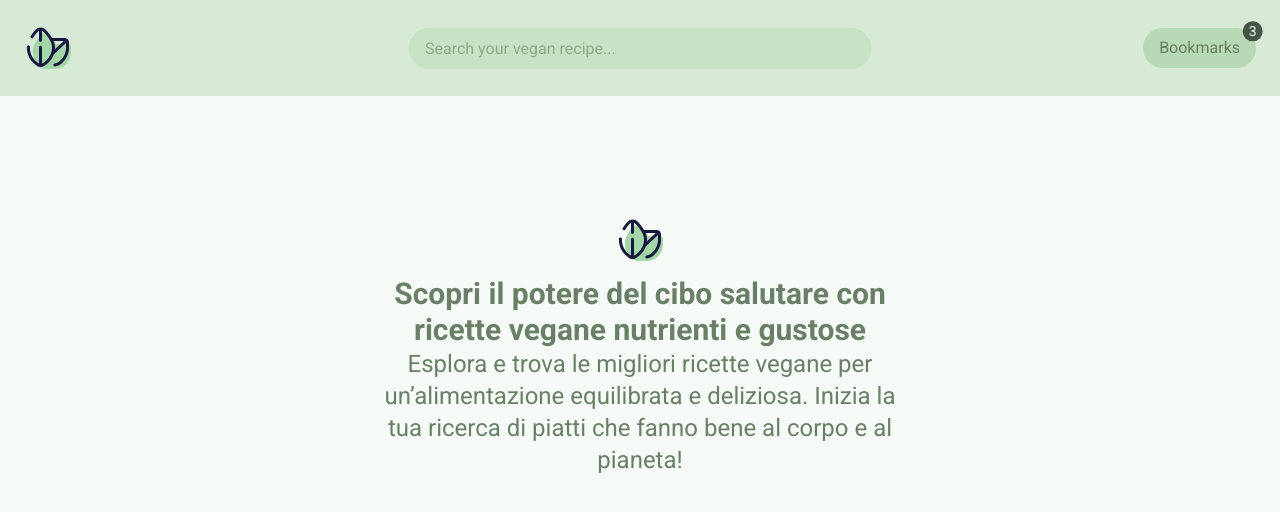
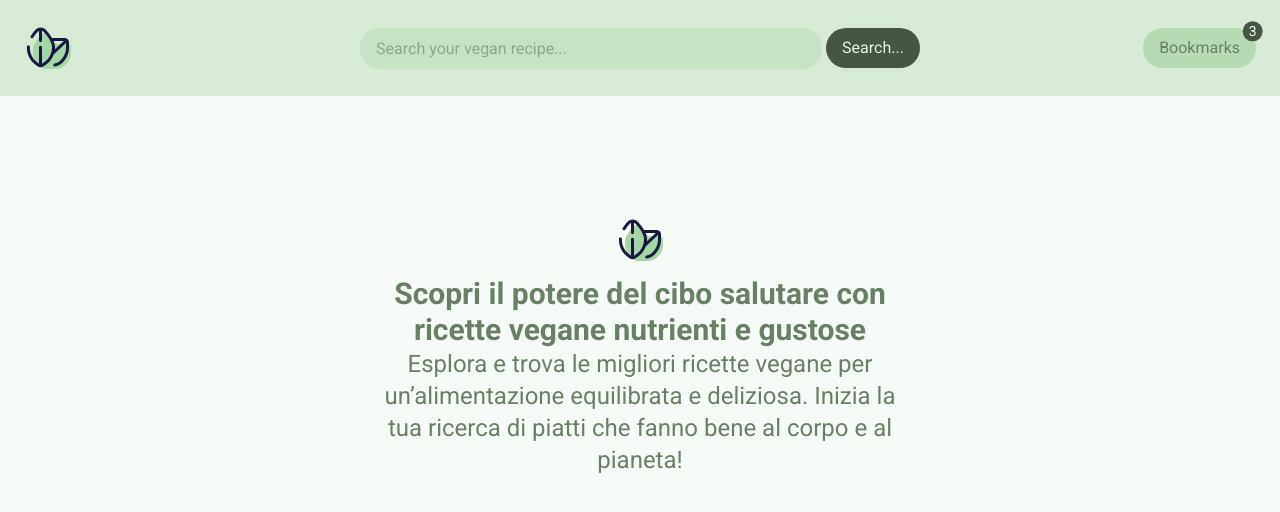
Before and after one commit to Pgalli992/s2i_react, a React (Vite) app: page / in a window 1280 px wide. Shown: the top 512 px of the page. Built offline with nearby package versions, Linux system fonts and the light colour scheme.

Commit message:
working on search button

```diff
--- a/src/ui/Bookmarks.jsx
+++ b/src/ui/Bookmarks.jsx
@@ -1,4 +1,4 @@
-import Badge from "./badge";
+import Badge from "./Badge";
 
 function Bookmarks() {
   return (
--- a/src/ui/Button.jsx
+++ b/src/ui/Button.jsx
@@ -2,7 +2,7 @@ function Button({ text = "Button", onClick = null }) {
   return (
     <div>
       <button
-        className="rounded-xl bg-primary-900 px-4 py-2 text-primary-100"
+        className="rounded-full bg-primary-900 px-4 py-2 text-primary-100"
         onClick={onClick}
       >
         {text}
--- a/src/ui/SearchBar.jsx
+++ b/src/ui/SearchBar.jsx
@@ -1,6 +1,7 @@
 import { useState } from "react";
 import { useNavigate } from "react-router";
 import { getRecipeByQuery } from "../services/apiRecipes";
+import Button from "./Button";
 
 // eslint-disable-next-line react/prop-types
 function SearchBar({ placeholder = "" }) {
@@ -16,7 +17,10 @@ function SearchBar({ placeholder = "" }) {
   }
 
   return (
-    <form className="flex justify-center" onSubmit={handleSubmit}>
+    <form
+      className="group relative flex items-center justify-center gap-1"
+      onSubmit={handleSubmit}
+    >
       <input
         type="text"
         placeholder={placeholder}
@@ -24,6 +28,9 @@ function SearchBar({ placeholder = "" }) {
         value={query}
         onChange={(e) => setQuery(e.target.value)}
       />
+      <button className="rounded-full bg-primary-900 px-4 py-2 text-primary-200 duration-300 group-focus-within:translate-x-1/4">
+        Search...
+      </button>
     </form>
   );
 }
```
